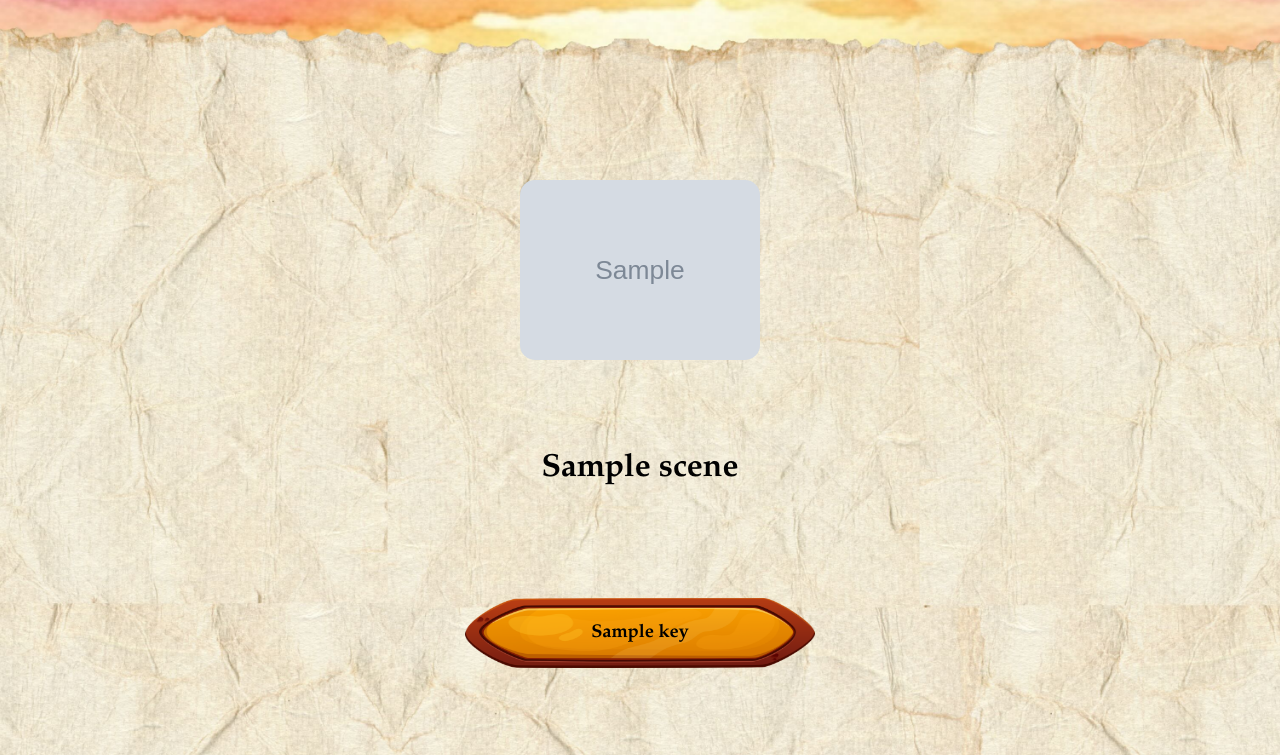
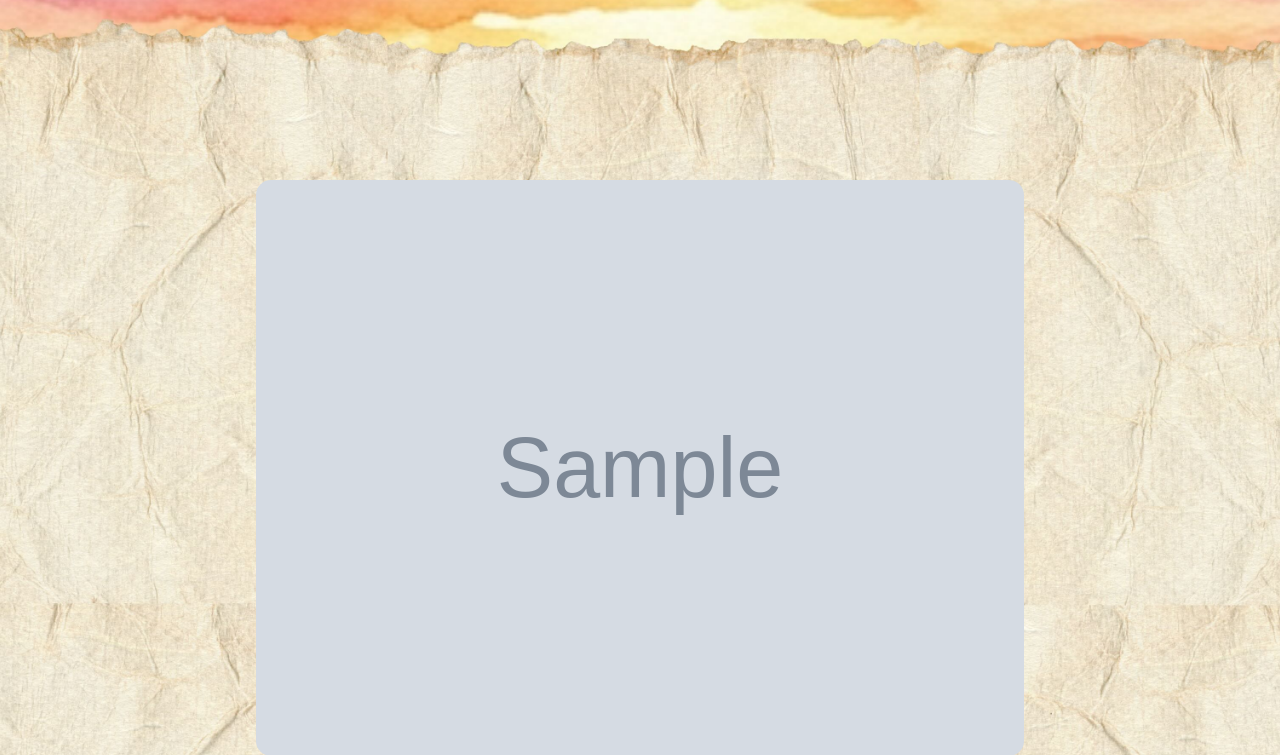
Before and after one commit to Linji9/Choose_Your_Own_Adventure, a Flask app: template app/templates/scene.html in a window 1280 px wide. Shown: the part 155-910 px from the top of the page. Run offline with Flask 3, Linux system fonts and the light colour scheme; the template is opened without the code that fills it: most values are stand-ins (such as "Sample title", 1, 10 or a date in 2020); grey boxes marked "Sample" are stand-in pictures; parts of the project's set-up code (start-up, migrations or seed data) failed here and were passed over; some web fonts are replaced.

Commit message:
Image and Description Edit

```diff
--- a/app/templates/ending.html
+++ b/app/templates/ending.html
@@ -4,10 +4,8 @@
 
     <!-- using same naming conventions as scene template for css -->
     <div class = "scene">
-        <div class="storyDescAndImage">
-            <h2 class = "storyDescAndQ" id = "typed"> </h2>
-            <img class = "storyImg" src = "{{ scene_data['image'] }}"/>
-        </div>
+        <h2 class = "storyDescAndQ" id = "typed"> </h2>
+        <img class = "storyImg" src = "{{ scene_data['image'] }}"/>
 
         <div>
             <h2 class = "storyDescAndQ"> {{ scene_data['_comment'] }} </h2>
--- a/app/templates/scene.html
+++ b/app/templates/scene.html
@@ -3,12 +3,10 @@
 {% block scene_results %}
 
 <div class = "scene">
-    <div class="storyDescAndImage">
-        <!-- getting scene description, should appear as being typed -->
-        <h2 class = "storyDescAndQ" id = "typed"> </h2>
-        <!-- getting scene image -->
-        <img class = "storyImg" src = "{{ scene_data['image'] }}"/>
-    </div>
+    <!-- getting scene description, should appear as being typed -->
+    <h2 class = "storyDescAndQ" id = "typed"> </h2>
+    <!-- getting scene image -->
+    <img class = "storyImg" src = "{{ scene_data['image'] }}"/>
 
     <div>
         <!-- getting scene question -->
```
